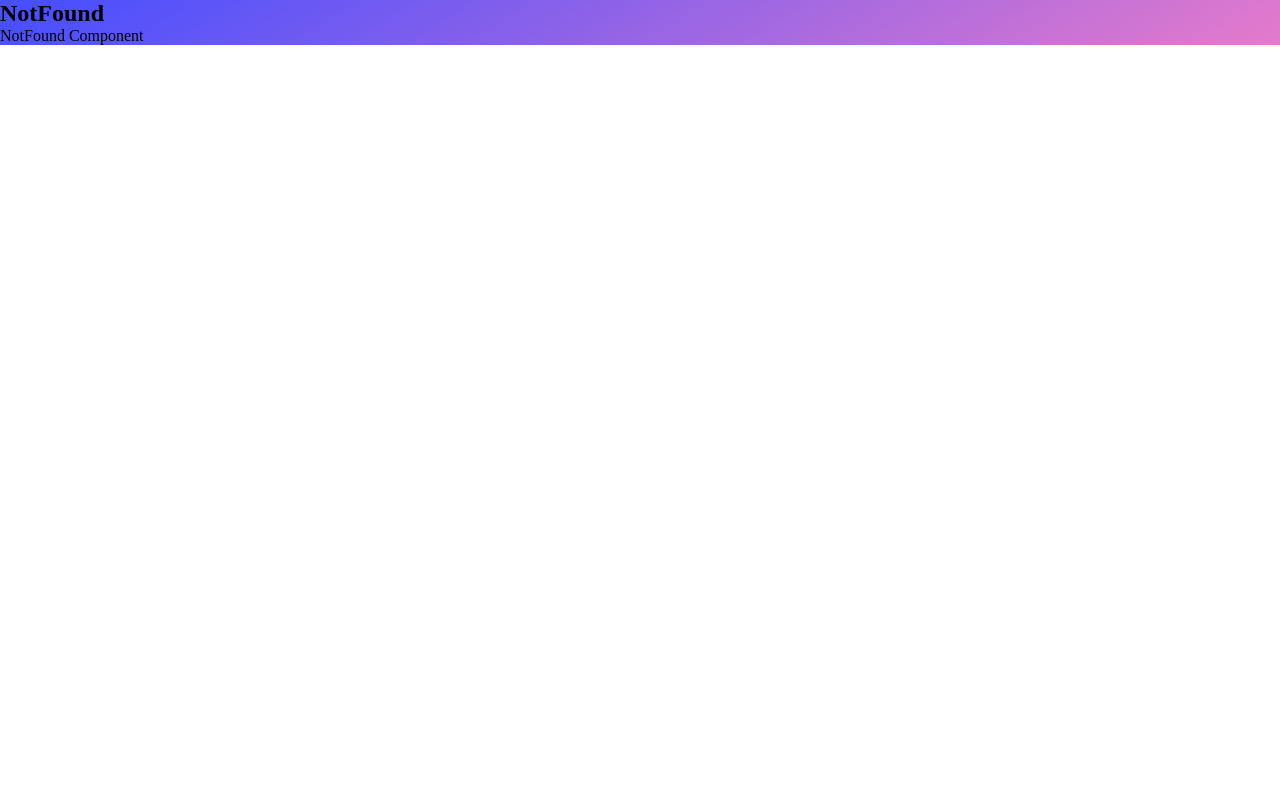
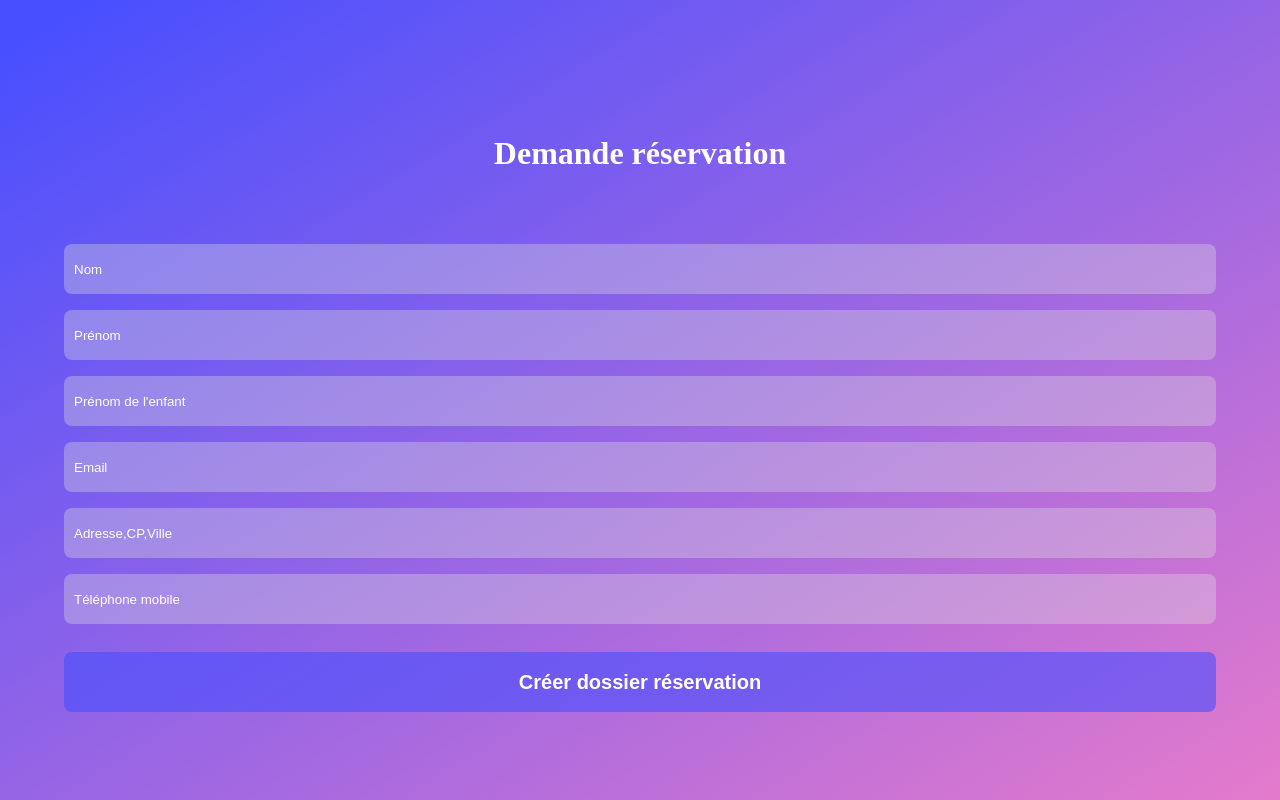
Before and after one commit to WildCodeSchool-2023-09/JS-RemoteFR-jurascripts-P3-Babyplace, a React (Vite) app in the folder frontend/: page /reservation in a window 1280 px wide. Built offline with nearby package versions, Linux system fonts and the light colour scheme.

Commit message:
I build Reservation page with CSS

```diff
--- /dev/null
+++ b/frontend/src/components/parents/Reservation.jsx
@@ -0,0 +1,22 @@
+import { logo } from "../../assets";
+import "../../styles/reservation.scss";
+
+function Reservation() {
+  return (
+    <div className="reservation_container">
+      <img src={logo} alt="a logo of website" />
+      <h1> Demande réservation</h1>
+      <form action="submit">
+        <input type="text" placeholder="Nom" />
+        <input type="text" placeholder="Prénom" />
+        <input type="text" name="" id="" placeholder="Prénom de l'enfant" />
+        <input type="text" placeholder="Email" />
+        <input type="text" placeholder="Adresse,CP,Ville" />
+        <input type="number" name="" id="" placeholder="Téléphone mobile" />
+        <button type="submit">Créer dossier réservation</button>
+      </form>
+    </div>
+  );
+}
+
+export default Reservation;
--- a/frontend/src/main.jsx
+++ b/frontend/src/main.jsx
@@ -5,6 +5,7 @@ import "./App.css";
 import App from "./App";
 import NotFound from "./pages/NotFound";
 import StructureConnexion from "./pages/structure/StructureConnexion";
+import Reservation from "./components/parents/Reservation";
 
 ReactDOM.createRoot(document.getElementById("root")).render(
   <React.StrictMode>
@@ -12,6 +13,7 @@ ReactDOM.createRoot(document.getElementById("root")).render(
       <Routes>
         <Route path="/" element={<App />} />
         <Route path="/pro/connexion" element={<StructureConnexion />} />
+        <Route path="/reservation" element={<Reservation />} />
         <Route path="*" element={<NotFound />} />
       </Routes>
     </Router>
--- /dev/null
+++ b/frontend/src/styles/reservation.scss
@@ -0,0 +1,50 @@
+.reservation_container {
+  display: flex;
+  flex-direction: column;
+  align-items: center;
+  min-height: 100svh;
+  color: white;
+  margin: 0 auto;
+  img {
+    width: 60px;
+    height: 40px;
+    padding: 2%;
+    align-self: flex-start;
+    margin: 10px;
+  }
+  h1 {
+    font-size: bold;
+    text-align: center;
+    width: 50%;
+    margin: 5% auto;
+  }
+  form {
+    display: flex;
+    flex-wrap: wrap;
+    justify-content: center;
+
+    input {
+      width: 90%;
+      height: 50px;
+      margin: 8px;
+      border-radius: 8px;
+      border-style: none;
+      padding-left: 10px;
+      background-color: rgba(220, 220, 220, 35%);
+    }
+    input::placeholder {
+      color: white;
+    }
+    button {
+      width: 90%;
+      height: 60px;
+      border-radius: 8px;
+      border-style: none;
+      background-color: rgba(71, 79, 255, 60%);
+      color: white;
+      font-size: 20px;
+      font-weight: bold;
+      margin-top: 20px;
+    }
+  }
+}
```
